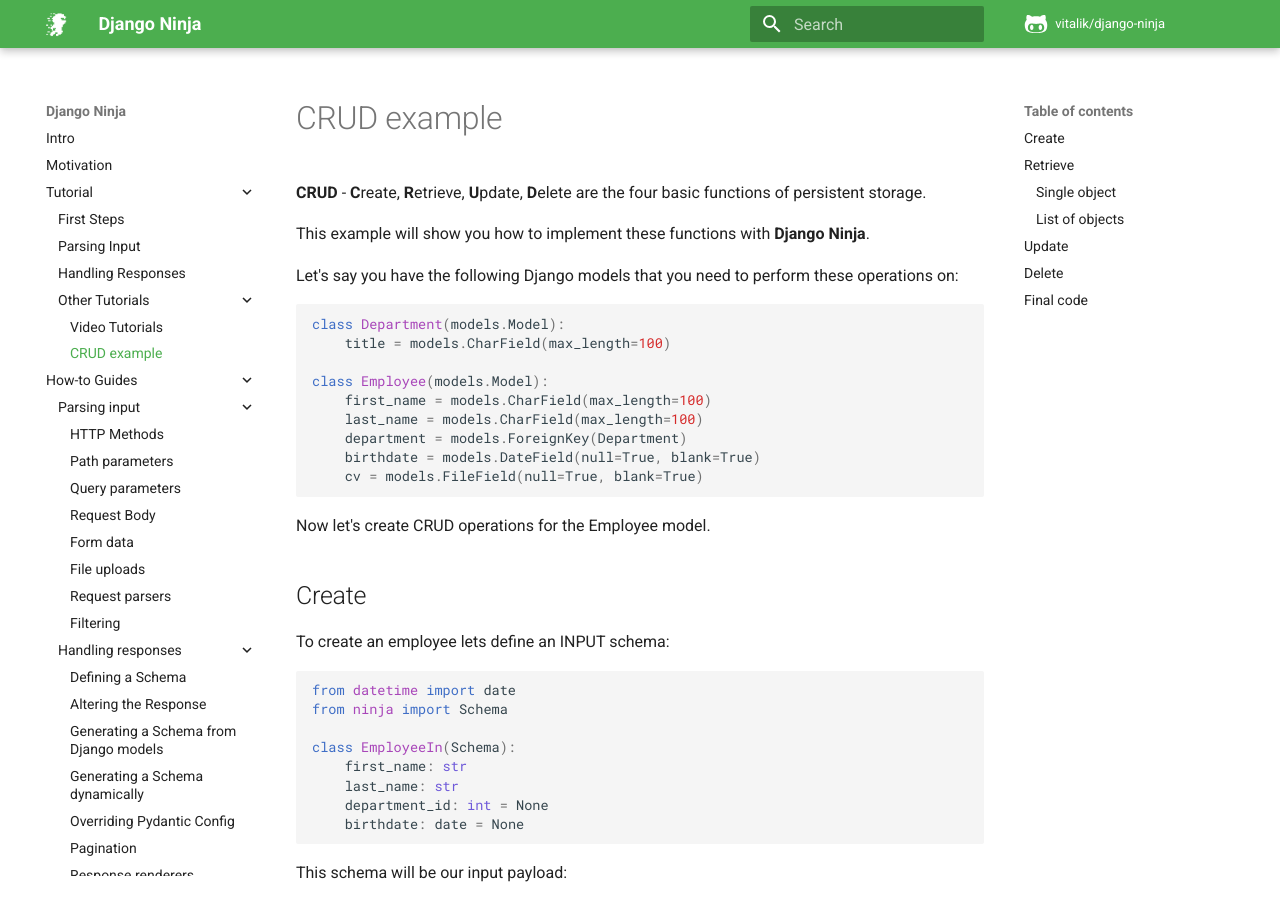
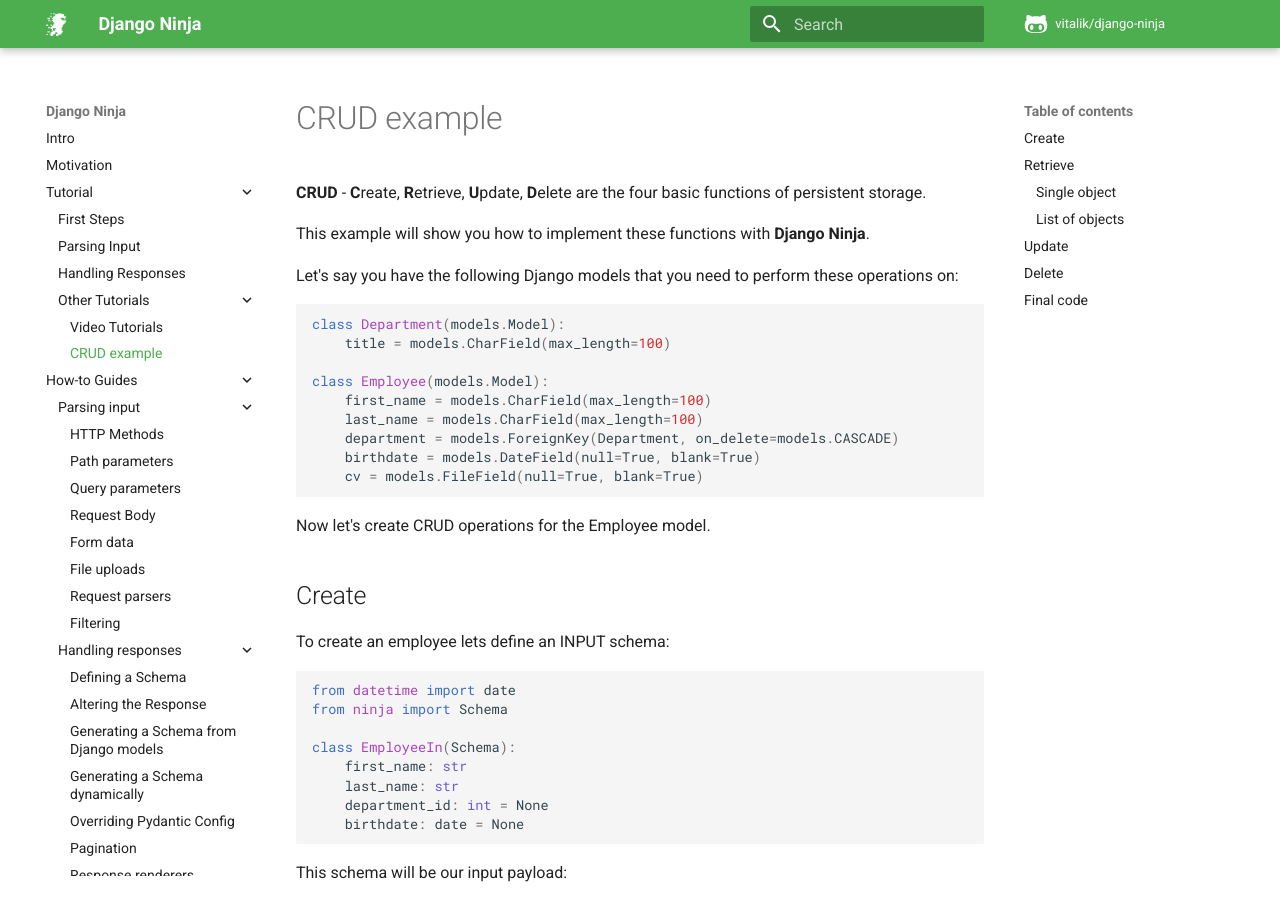
Before and after one commit to rainbow1016/django-master, an MkDocs documentation site: the page built from docs/docs/tutorial/other/crud.md, in a window 1280 px wide and 900 px high. Built offline with MkDocs 1.6.1 and Material for MkDocs 9.7.7, drawn with Linux system fonts in a browser that asks for light colours; comment, search, counter and statistics services are not loaded.

Commit message:
Update crud.md
Fixed `TypeError: ForeignKey.__init__() missing 1 required positional argument: 'on_delete'` when using code.

````diff
--- a/docs/docs/tutorial/other/crud.md
+++ b/docs/docs/tutorial/other/crud.md
@@ -16,7 +16,7 @@ class Department(models.Model):
 class Employee(models.Model):
     first_name = models.CharField(max_length=100)
     last_name = models.CharField(max_length=100)
-    department = models.ForeignKey(Department)
+    department = models.ForeignKey(Department, on_delete=models.CASCADE)
     birthdate = models.DateField(null=True, blank=True)
     cv = models.FileField(null=True, blank=True)
 ```
````
